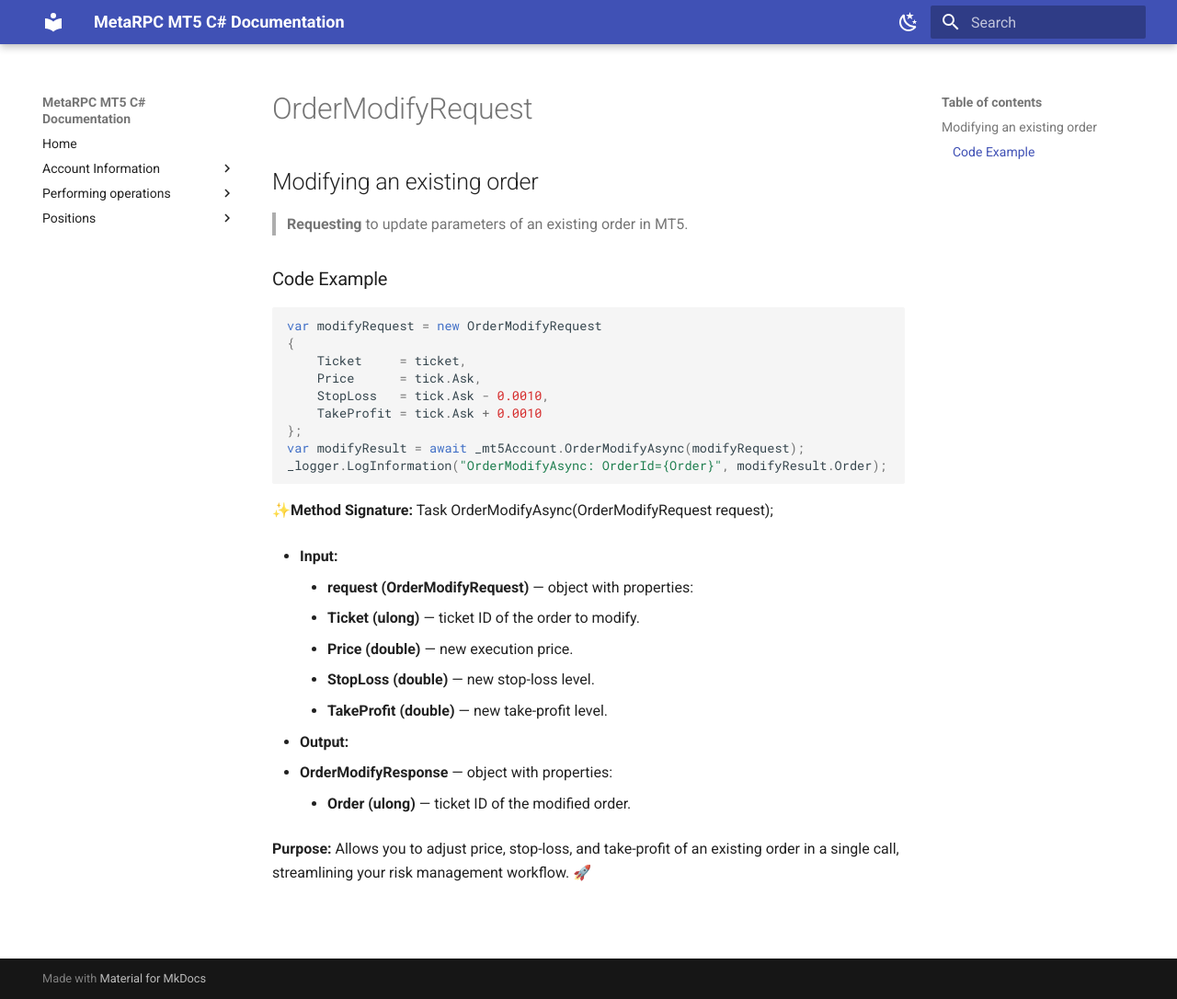
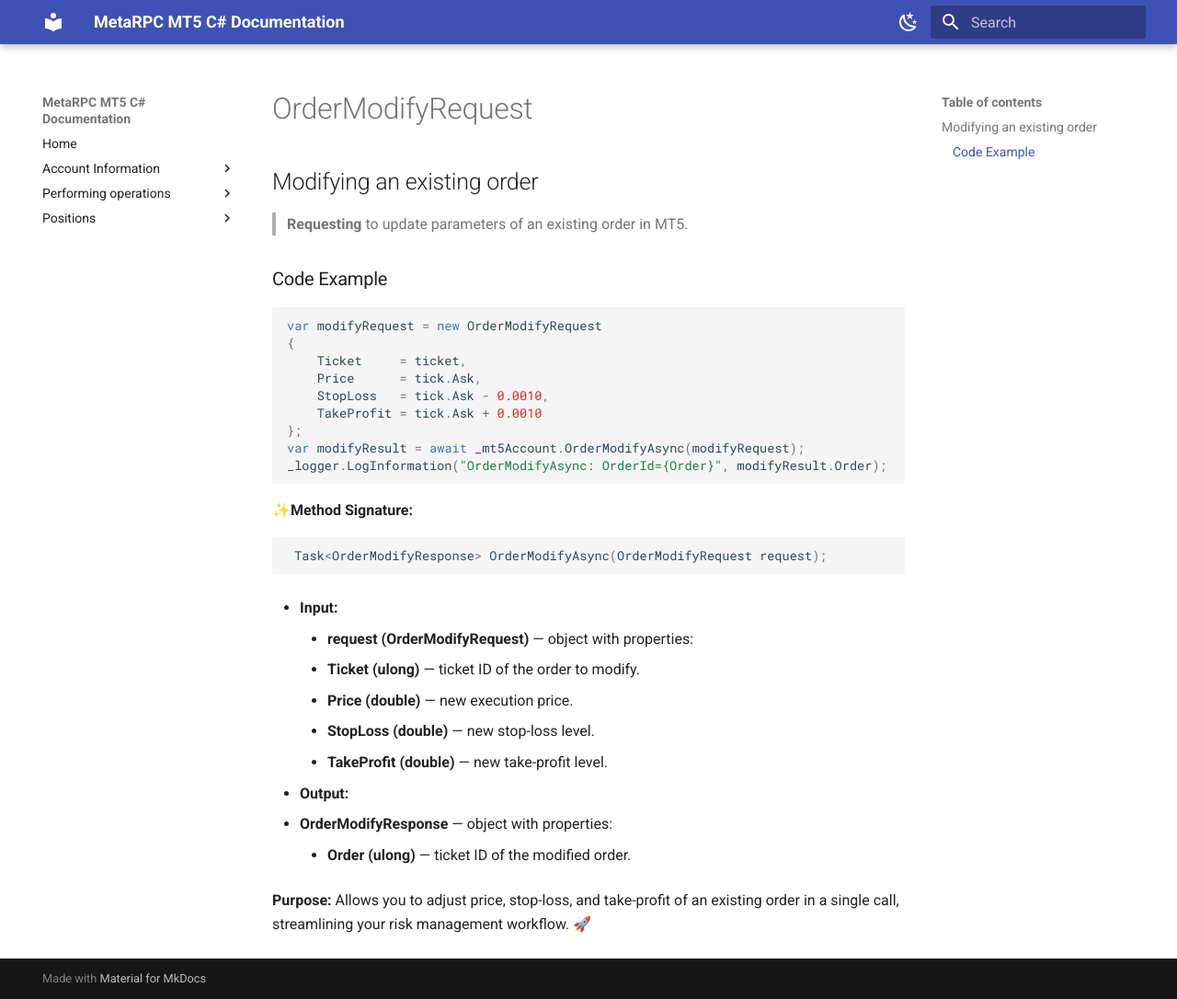
Before and after one commit to MetaRPC/CSharpMT5, an MkDocs documentation site: the page built from docs/orders/OrderModifyRequest.md, in a window 1280 px wide and 1086 px high. Shown: the whole window at 92% size. Built offline with MkDocs 1.6.1 and Material for MkDocs 9.7.7, drawn with Linux system fonts in a browser that asks for light colours.

Commit message:
Update OrderModifyRequest.md

````diff
--- a/docs/orders/OrderModifyRequest.md
+++ b/docs/orders/OrderModifyRequest.md
@@ -15,7 +15,11 @@ var modifyRequest = new OrderModifyRequest
 var modifyResult = await _mt5Account.OrderModifyAsync(modifyRequest);
 _logger.LogInformation("OrderModifyAsync: OrderId={Order}", modifyResult.Order);
 ```
-✨**Method Signature:** Task<OrderModifyResponse> OrderModifyAsync(OrderModifyRequest request);
+
+✨**Method Signature:**
+```csharp
+ Task<OrderModifyResponse> OrderModifyAsync(OrderModifyRequest request);
+```
 
 * **Input:**
     * **request (OrderModifyRequest)** — object with properties:
````
